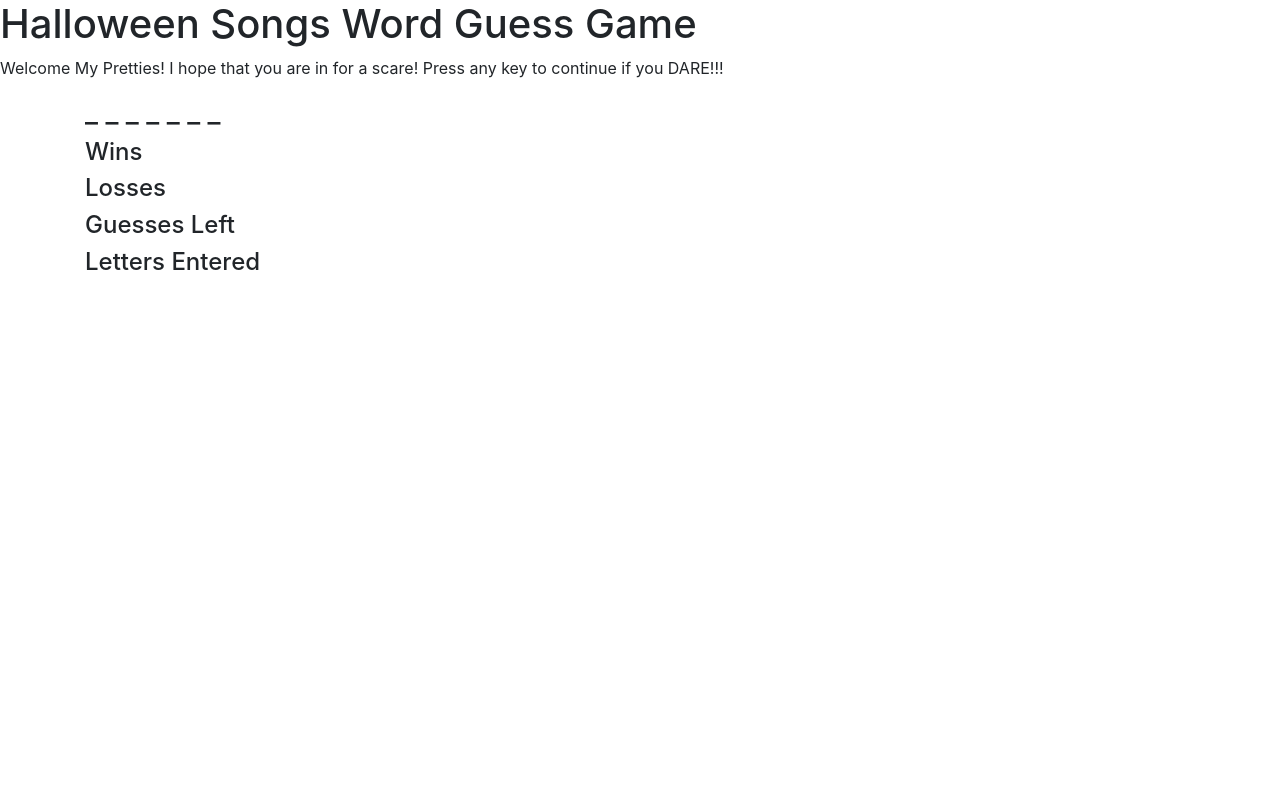
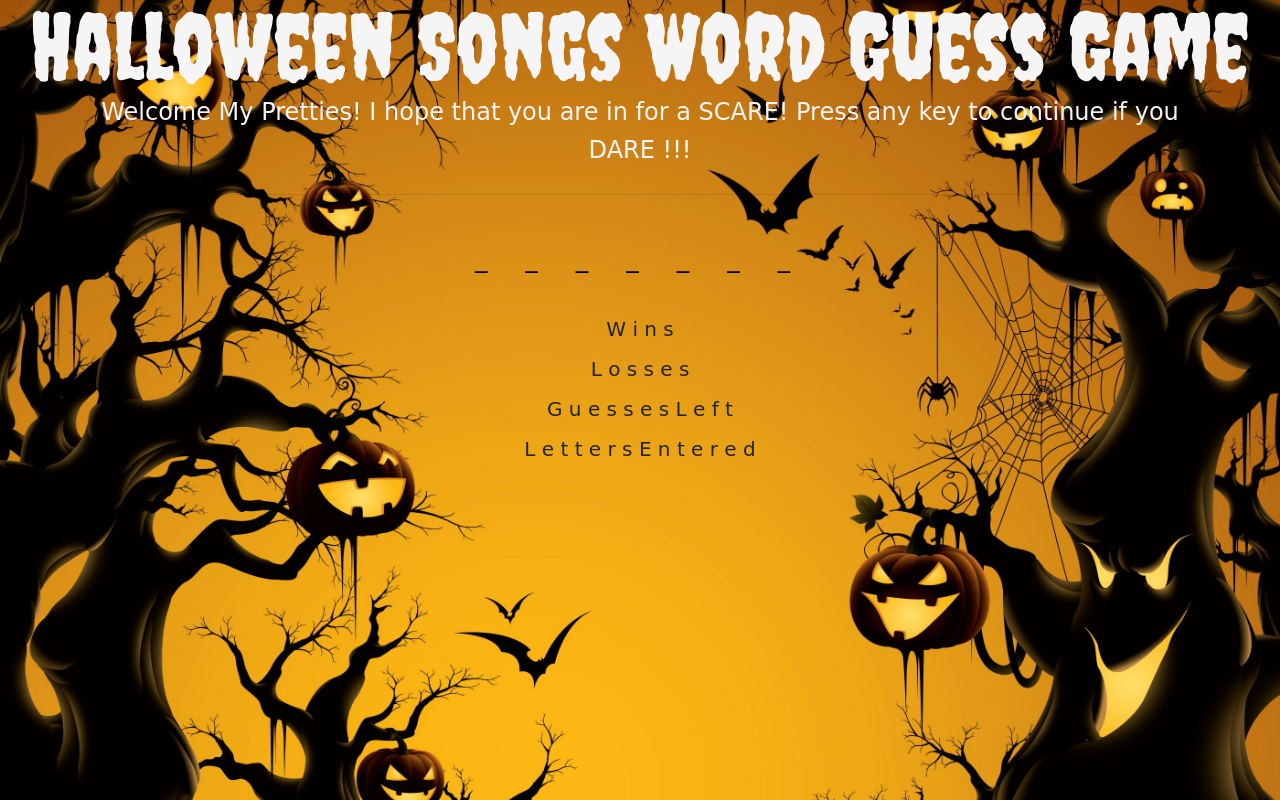
Before and after one commit to lilalekat/Word-Guess-Game, a plain HTML site: page index.html in a window 1280 px wide. Drawn offline with nearby package versions, Linux system fonts and the light colour scheme; a web font is replaced by a local one.

Commit message:
updating more files

```diff
--- a/assets/css/style.css
+++ b/assets/css/style.css
@@ -1,25 +1,46 @@
-body {
-    background-image: url(../images/halloweenbgrnd.jpg);
+/*Styling for the Main Header Container*/
+.container-fluid {
+    font-size: 5.8rem;
+    font-weight: 300;
+    font-family: 'Creepster',cursive;
+    line-height: 1.0;
+    text-align: center;
+    margin: auto;
+    color: whitesmoke;
+}
+/*Styling for the Body/HTML components to show background image*/
+body, html {
+    background-image: url("../images/halloweenbgrnd.jpg");
+    height: 100%;
+    background-position: center;
     background-repeat: no-repeat;
     background-size: cover;
-    height: 100vh;
-    color: greenyellow;
-    display: flex;
+    display: flexbox;
 }
-
-.topHeader {
-    font-size: 50px;
+/*Styling for the Welcome Message font*/
+#welcomeMessage {
+    font-size: 1.5rem;
+    font-weight: 500;
+    font-family: 'Griffy', cursive;
+    text-align: center;
+    color: whitesmoke;
+    line-height: 1.6;
+    width: 100%;
+}
+/*Styling for the body of the game*/
+.gameBody {
+    text-align: center;
     margin: auto;
-    text-align: center;
-    font-family: 'Creepster', cursive;
-}
-
-.container {
-    margin: auto;
-    text-align: center;
+    font-family: 'Butcherman', cursive;
+    font-size: 20px;
 }
 
 #currentSong {
-    letter-spacing: 10px;
-    font-family: 'Creepster', cursive;
+    letter-spacing: 15px;
+    font-family: 'Butcherman',cursive;
+    font-size: 25px;
+    color: black;
+    line-height: 1.6;
+    width: 100%;
+    margin: auto;
 }
--- a/index.html
+++ b/index.html
@@ -2,39 +2,59 @@
 <html lang="en-us">
 <head>
     <meta charset="UTF-8">
-    <meta name="viewport" content="width=device-width, initial-scale=1.0">
-    <meta http-equiv="X-UA-Compatible" content="ie=edge">
+    <meta name="viewport" content="width=device-width, initial-scale=1">
+    <meta http-equiv="X-UA-Compatible" content="IE=edge">
     <title>Halloween Songs Word Guess Game</title>
-
-    <link rel="stylesheet" href="https://maxcdn.bootstrapcdn.com/bootstrap/4.0.0/css/bootstrap.min.css" integrity="sha384-Gn5384xqQ1aoWXA+058RXPxPg6fy4IWvTNh0E263XmFcJlSAwiGgFAW/dAiS6JXm" crossorigin="anonymous">
-
-    <link href="assets/css/style.css">
-    <link href="assets/css/reset.css">
-
+    <!--CSS Bootstrap Link Reference-->
+    <link rel="stylesheet" href="https://stackpath.bootstrapcdn.com/bootstrap/4.3.1/css/bootstrap.min.css" integrity="sha384-ggOyR0iXCbMQv3Xipma34MD+dH/1fQ784/j6cY/iJTQUOhcWr7x9JvoRxT2MZw1T" crossorigin="anonymous">
+    <!--Style.Css and Reset.css Link References-->
+    <link rel="stylesheet" type="text/css" href="assets/css/style.css">
+    <link rel="stylesheet" type="text/css" href="assets/css/reset.css">
+    <!--Fonts  Link References-->
     <link href="https://fonts.googleapis.com/css?family=Creepster&display=swap" rel="stylesheet">
     <link href="https://fonts.googleapis.com/css?family=Griffy&display=swap" rel="stylesheet">
-
+    <link href="https://fonts.googleapis.com/css?family=Butcherman|Mali&display=swap" rel="stylesheet">
+    <!--Icon in Title Link Reference-->
+    <link rel="icon" href="https://www.freeiconspng.com/uploads/halloween-png-21.png">
 </head>
 
 <body>
-    <script src="assets/javascript/game.js"></script>
-
-    <div class="topHeader">
-        <h1>Halloween Songs Word Guess Game</h1>
-        <p id=class>Welcome My Pretties! I hope that you are in for a scare! Press any key to continue if you DARE!!! </p>
+    <!--Main Header Container-->
+    <div class="container-fluid">
+        <h1 id="gameName">Halloween Songs Word Guess Game</h1>
+    </div>
+    <!--Secondary Header Container with Message to Gamers-->
+    <div class="gameBackground">
+        <div class="container">
+            <p id="welcomeMessage">Welcome My Pretties!  I hope that you are in for a  SCARE!  Press any key to continue if you  DARE !!! </p>
+                <hr class="my-4">
+            <!--Attempting to autoplay an audio file when the page first loads, not working as of yet, but still working at it...-->
+            <audio autoplay>
+                <source src="https://www.melodyloops.com/tracks/halloween-midnight" type="audio/mp3">
+            </audio>
+        </div>
     </div>
 
-    <div class="container">
+    <!--This is where gamers enter their letters and see responses from the game-->
+    <div class="gameBody">
+        <br>
         <h3 id="currentSong">_ _ _ _ _ _ _</h3>
-        <h4>Wins</h4>
+        <br>
+        <br>
+        <h4>W i n s</h4>
         <div id="winnings"></div>
-        <h4>Losses</h4>
+        <br>
+        <h4>L o s s e s</h4>
         <div id="losses"></div>
-        <h4>Guesses Left</h4>
+        <br>
+        <h4>G u e s s e s  L e f t</h4>
         <div id="guessesLeft"></div>
-        <h4>Letters Entered</h4>
+        <br>
+        <h4>L e t t e r s   E n t e r e d</h4>
         <div id="letteresEntered"></div>
     </div>
 
+    <!--Javascript Link Reference-->
+    <script src="assets/javascript/game.js"></script>
 </body>
 </html>
```
Also changed, not shown: 1 other file.
